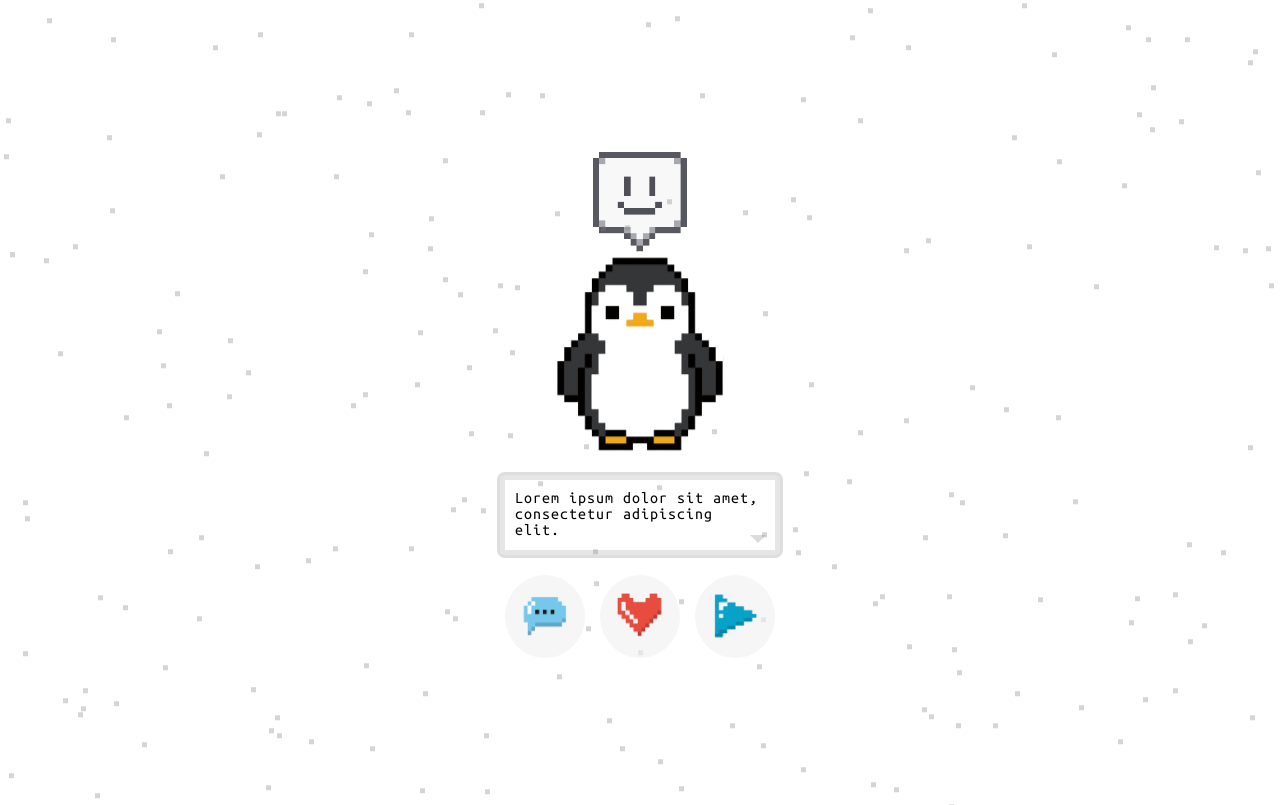
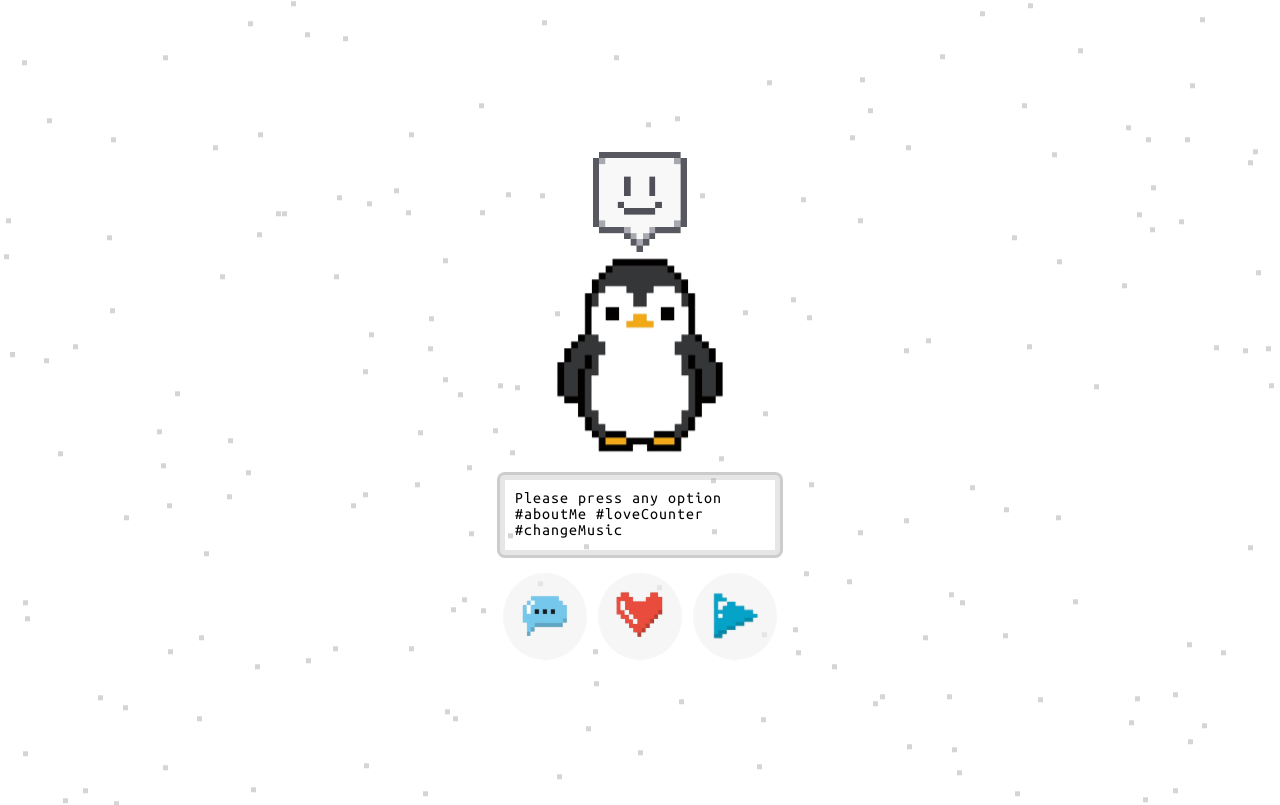
Before and after one commit to cartory/counterApp, a React (Vite) app: page / in a window 1280 px wide. Built offline with nearby package versions, Linux system fonts and the light colour scheme.

Commit message:
update penguin > add textbox

```diff
--- a/src/widgets/textbox/textbox.css
+++ b/src/widgets/textbox/textbox.css
@@ -10,18 +10,21 @@
 	border: 5px solid #80808033;
 	font-family: Arial, sans-serif;
 	box-shadow: 0 0 0 3px #80808088;
-	animation: bounce 0.7s linear alternate-reverse infinite;
+	animation: bounce 0.3s linear alternate-reverse infinite;
 }
 
-.textbox::before {
-	content: "";
-	right: 9px;
-	bottom: 7px;
-	width: 0;
-	height: 0;
-	position: absolute;
-	border-top: 8px solid #808080aa;
-	border-left: 8px solid transparent;
-	border-right: 8px solid transparent;
-	animation: bounceArrow 0.7s linear alternate-reverse infinite;
+.textbox:hover {
+	cursor: pointer;
+	transition: all 0.1s ease;
+	transform: scale(1.01);
 }
+
+@keyframes bounce {
+	from {
+		transform: none;
+	}
+
+	to {
+		box-shadow: 0 0 0 3px #80808033;
+	}
+}
--- a/src/widgets/textbox/textbox.jsx
+++ b/src/widgets/textbox/textbox.jsx
@@ -1,14 +1,29 @@
 import "./textbox.css"
+import soundReaction from "../../assets/audio/reaction.mp3"
 
-import { useEffect, useRef } from "react"
+import { useState } from "react"
 import { Typewriter } from "react-simple-typewriter"
 
-const test = "Lorem ipsum dolor sit amet, consectetur adipiscing elit."
+const defaultText = [
+	// defaultText
+	"I hope you enjoy this litle penguin, My name is Charlie  #madeWithLove",
+	"Please press any option #aboutMe #loveCounter #changeMusic",
+]
 
-export const Textbox = ({ text = test }) => {
+const sound = new Audio(soundReaction)
+
+export const Textbox = ({ text = defaultText }) => {
+	const [words, setWords] = useState(text)
+
+	const handleWords = async () => {
+		setWords(defaultText)
+		sound.load()
+		await sound.play()
+	}
+
 	return (
-		<div className="textbox">
-			<Typewriter words={[text]} typeSpeed={15} />
+		<div className="textbox" onClick={handleWords}>
+			<Typewriter words={words} typeSpeed={30} deleteSpeed={15} />
 		</div>
 	)
 }
```
